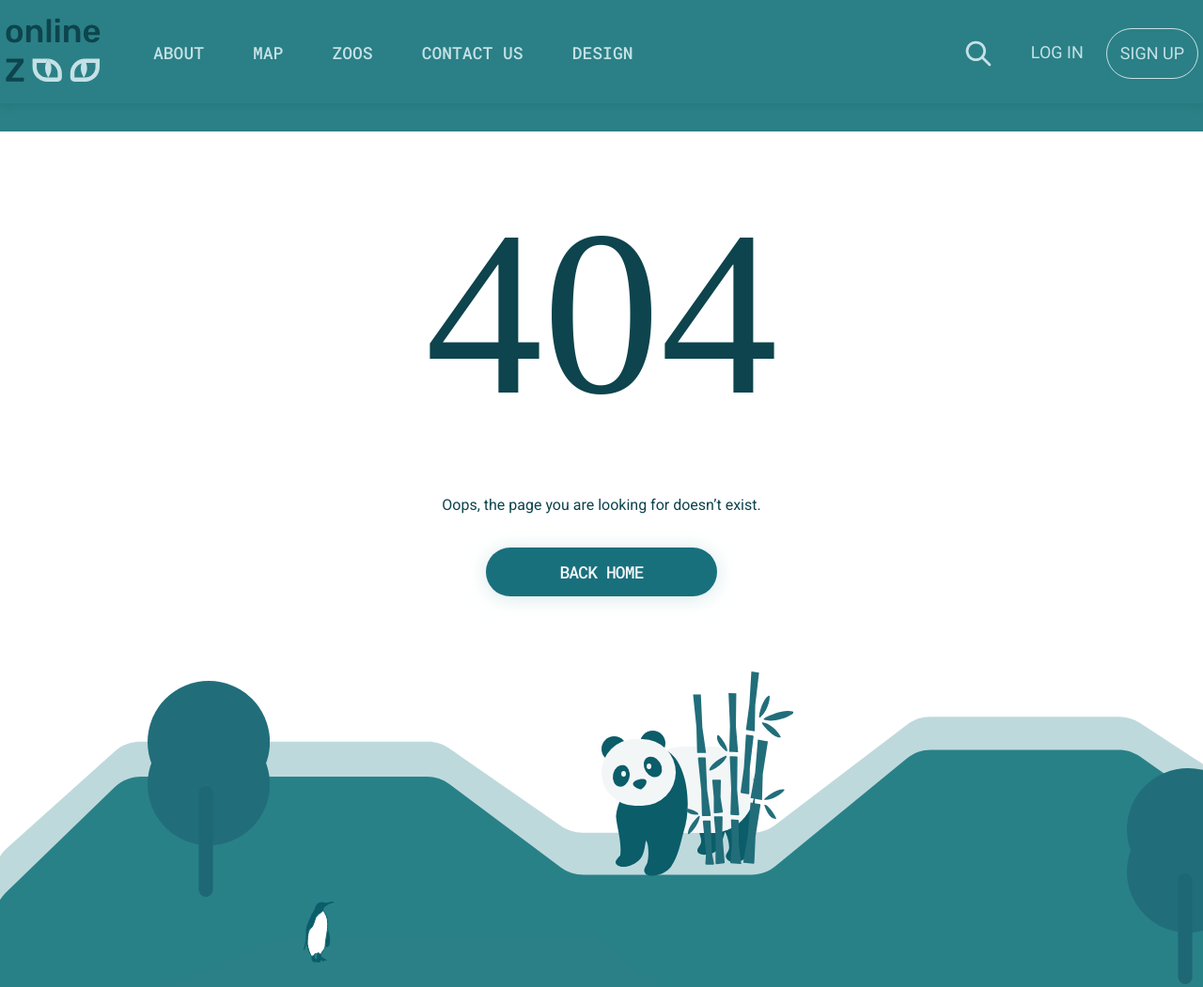
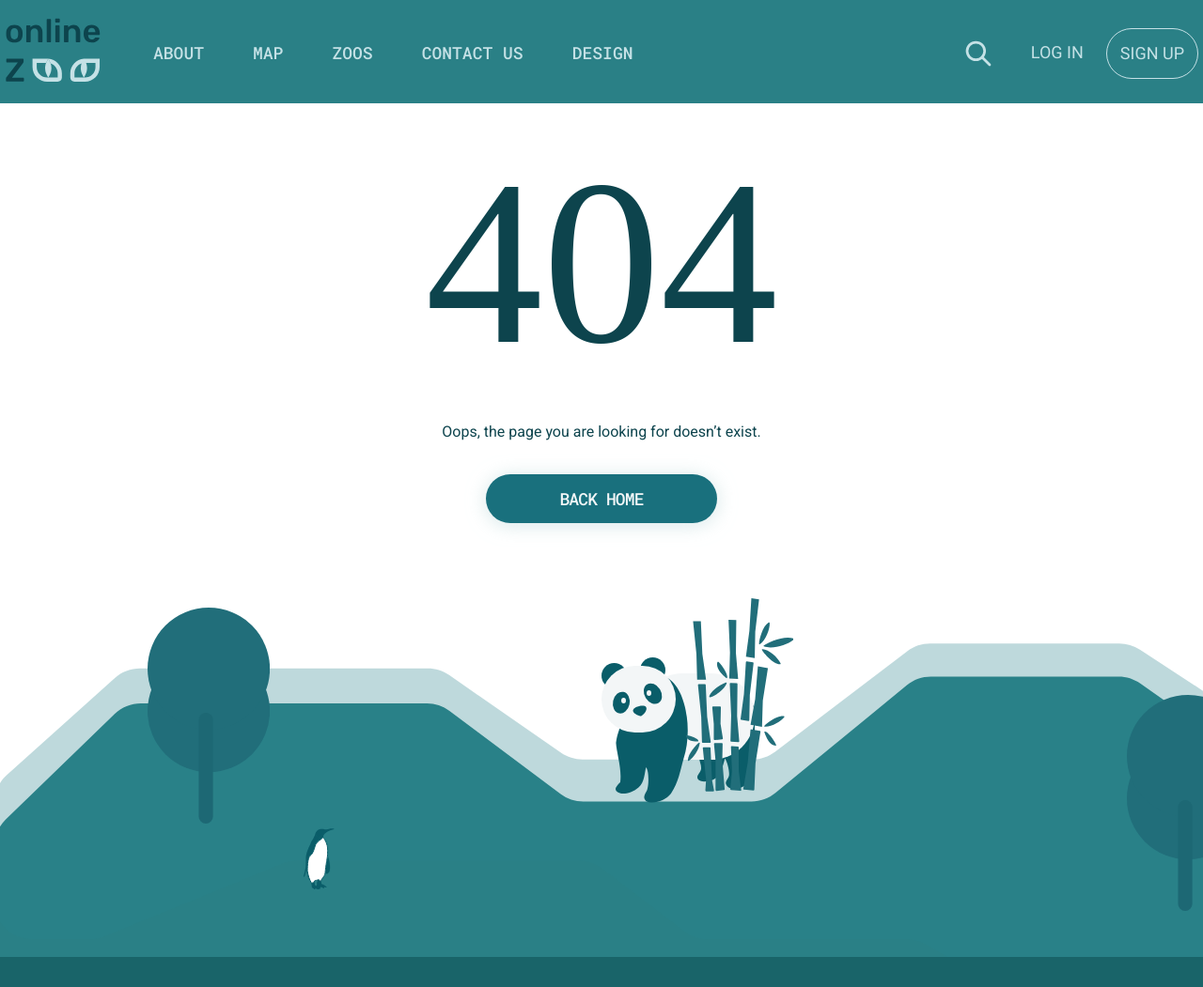
Before and after one commit to Veronchi/zoo-project, a website built with webpack: page error-page.html in a window 1280 px wide. Shown: the top 1051 px of the page at 94% size. Built offline with nearby package versions, Linux system fonts and the light colour scheme; a web font is replaced by a local one.

Commit message:
fix: change header for the error page

```diff
--- a/error-page.html
+++ b/error-page.html
@@ -7,8 +7,7 @@
     <title>404</title>
   </head>
   <body>
-    <header class="header">
-      <article class="header__inner">
+    <header class="header header__error">
         <div class="container">
           <div class="header__content">
             <div class="header__content-left">
@@ -69,7 +68,6 @@
             </div>
           </div>
         </div>
-      </article>
     </header>
 
     <main>
--- a/src/css/error-page.css
+++ b/src/css/error-page.css
@@ -1,3 +1,7 @@
+.header.header__error {
+  height: 110px;
+}
+
 .error__wrapper {
   text-align: center;
   margin-bottom: 60px;
@@ -8,7 +12,7 @@
   font-style: normal;
   font-weight: normal;
   font-size: 250px;
-  line-height: 388px;
+  line-height: 340px;
   text-transform: uppercase;
   color: #0d444d;
   padding: 0;
--- a/src/css/style.css
+++ b/src/css/style.css
@@ -18,7 +18,6 @@ body {
   margin: 0;
   padding: 0;
   width: 100%;
-  /* overflow-x: hidden; */
   min-width: 320px;
 }
 
```
